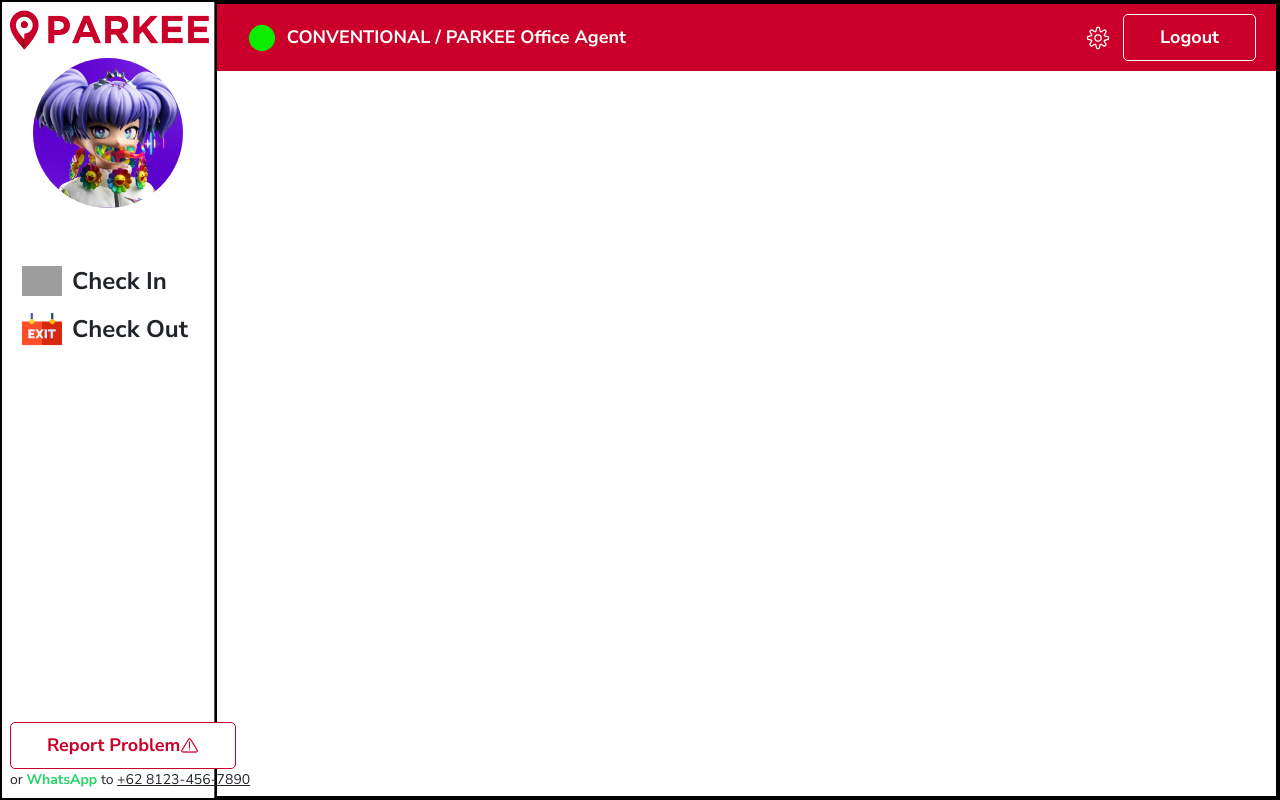
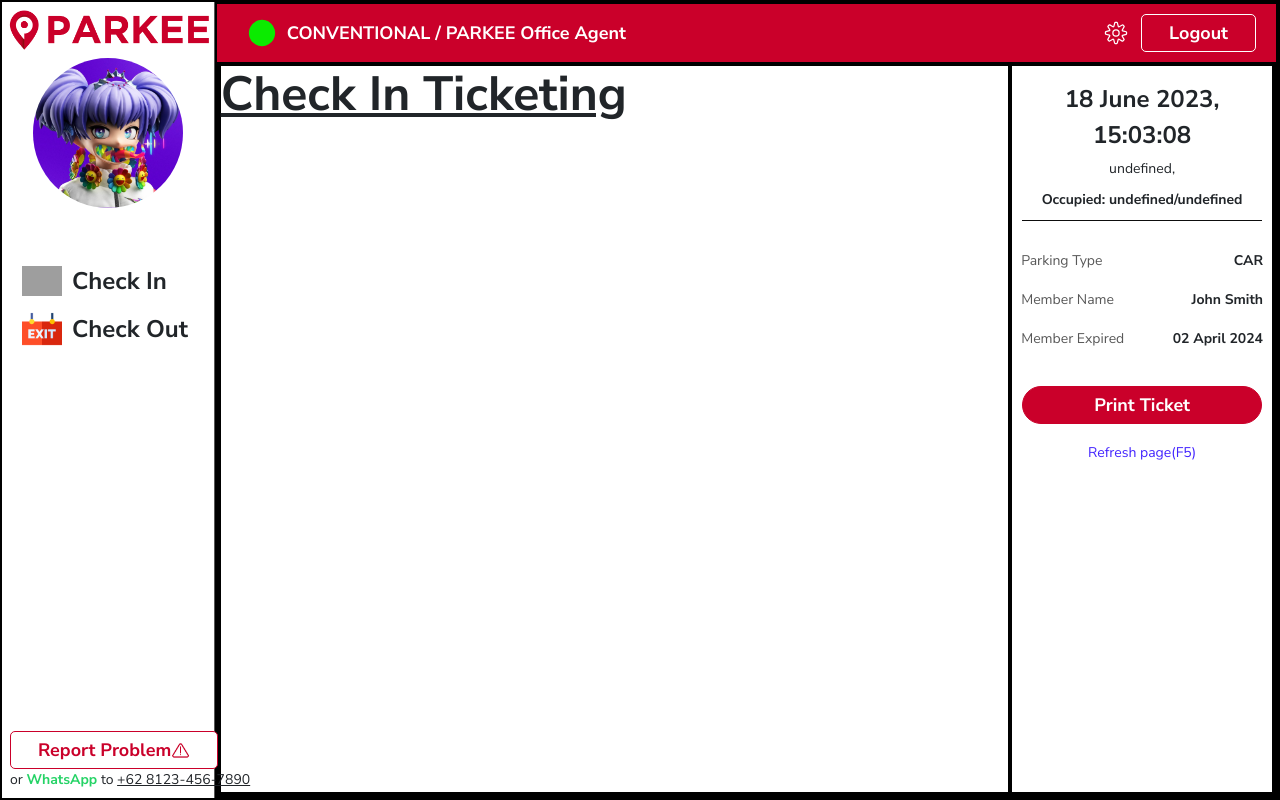
Before and after one commit to VL-037/parkee-pos, a React (Create React App) app in the folder frontend/: page / in a window 1280 px wide. Built offline with nearby package versions, Linux system fonts and the light colour scheme; no server answers; grey boxes are pictures that could not be loaded.

Commit message:
add static TicketDetail component

```diff
--- a/frontend/src/App.js
+++ b/frontend/src/App.js
@@ -1,16 +1,24 @@
 import React from "react";
-import { SideMenu, Navbar, ReportButton } from "./components";
+import { SideMenu, Navbar, ReportButton, TicketDetail } from "./components";
 import "./App.scss";
 
 function App() {
   return (
     <div className="app_container container-fluid">
-      <div className="row">
+      <div className="row height-100vh">
         <div className="col-2">
           <SideMenu />
         </div>
-        <div className="col">
+        <div className="col box">
           <Navbar />
+          <div className="row fill-remaining">
+            <div className="col">
+              <h2>Check In Ticketing</h2>
+            </div>
+            <div className="col-md-3">
+              <TicketDetail />
+            </div>
+          </div>
         </div>
         <ReportButton />
       </div>
--- a/frontend/src/App.scss
+++ b/frontend/src/App.scss
@@ -8,6 +8,10 @@
 
 .font-14 {
   font-size: 14px;
+}
+
+.font-16 {
+  font-size: 16px;
 }
 
 .font-24 {
@@ -46,7 +50,7 @@
   background-color: var(--grey-color);
   border: 1px solid var(--primary-color);
   color: var(--white-color);
-  padding: 0.5rem 2rem;
+  padding: 0.25rem 1.5rem;
   text-align: center;
   text-decoration: none;
   display: inline-block;
@@ -89,6 +93,11 @@
   }
 }
 
+.long-btn {
+  border-radius: 50px;
+  width: 100%;
+}
+
 .col,
 .row,
 .col-md-2,
@@ -107,6 +116,26 @@
   margin: 0;
 }
 
-.row {
+.height-100vh {
   height: 100vh;
 }
+
+.box {
+  display: flex;
+  flex-flow: column;
+  height: 100%;
+}
+
+.fill-remaining {
+  flex: 1 1 auto;
+}
+
+h2 {
+  font-weight: 700;
+  font-size: 48px;
+  text-decoration: underline;
+}
+
+// .table {
+//   margin: 0;
+// }
--- /dev/null
+++ b/frontend/src/components/Clock/Clock.jsx
@@ -0,0 +1,44 @@
+import React, { useState, useEffect } from "react";
+import "./Clock.scss";
+
+const Clock = () => {
+  const [currentDateTime, setCurrentDateTime] = useState(new Date());
+
+  useEffect(() => {
+    const interval = setInterval(() => {
+      setCurrentDateTime(new Date());
+    }, 1000);
+
+    return () => {
+      clearInterval(interval);
+    };
+  }, []);
+
+  const formatDate = (date) => {
+    const day = date.getDate();
+    const month = date.toLocaleString("default", { month: "long" });
+    const year = date.getFullYear();
+
+    return `${day} ${month} ${year}`;
+  };
+
+  const formatTime = (date) => {
+    const hours = date.getHours();
+    const minutes = date.getMinutes();
+    const seconds = date.getSeconds();
+
+    return `${padZero(hours)}:${padZero(minutes)}:${padZero(seconds)}`;
+  };
+
+  const padZero = (value) => {
+    return value.toString().padStart(2, "0");
+  };
+
+  return (
+    <div id="clock" className="bold-700 font-24">
+      {formatDate(currentDateTime)}, {formatTime(currentDateTime)}
+    </div>
+  );
+};
+
+export default Clock;
--- /dev/null
+++ b/frontend/src/components/Clock/Clock.scss
@@ -0,0 +1,3 @@
+#clock {
+    margin: 5px 0;
+}
--- /dev/null
+++ b/frontend/src/components/ParkingLotDetail/ParkingLotDetail.jsx
@@ -0,0 +1,41 @@
+import axios from "axios";
+import React, { useState, useEffect } from "react";
+import { ApiPath } from "../../constants";
+import "./ParkingLotDetail.scss";
+
+const ParkingLotDetail = () => {
+  const params = {
+    id: "8d24318a-17a4-448a-9e2d-f351f1244a33",
+  };
+
+  const [detail, setDetail] = useState({});
+
+  const fetchParkingLotDetail = async () => {
+    try {
+      const res = await axios.get(`http://localhost:8080/${ApiPath.Parking}`, {
+        params,
+      });
+      setDetail(res.data.data);
+      console.log(detail);
+    } catch (error) {
+      setDetail({});
+    }
+  };
+
+  useEffect(() => {
+    fetchParkingLotDetail();
+  }, []);
+
+  return (
+    <div>
+      <p className="font-14">{`${detail.companyName},`}</p>
+      <p className="font-14">{detail.address}</p>
+      <p
+        id="occupiedSpots"
+        className="font-14 bold-700"
+      >{`Occupied: ${detail.occupiedSpots}/${detail.vehicleCapacity}`}</p>
+    </div>
+  );
+};
+
+export default ParkingLotDetail;
--- /dev/null
+++ b/frontend/src/components/ParkingLotDetail/ParkingLotDetail.scss
@@ -0,0 +1,3 @@
+#occupiedSpots {
+    margin: 10px;
+}
--- /dev/null
+++ b/frontend/src/components/TicketDetail/TicketDetail.jsx
@@ -0,0 +1,42 @@
+import React, { useState, useEffect } from "react";
+import "./TicketDetail.scss";
+import Clock from "../Clock/Clock";
+import ParkingLotDetail from "../ParkingLotDetail/ParkingLotDetail";
+
+const TicketDetail = () => {
+  // const [ticketDetail, setTicketDetail]
+
+  return (
+    <div id="ticketDetail">
+      <div id="generalInfo" className="text-center">
+        <Clock />
+        <ParkingLotDetail />
+        <div className="custom-hr" />
+      </div>
+      <table id="ticketTable" className="table table-borderless">
+        <tbody>
+          <tr>
+            <td className="text-start">Parking Type</td>
+            <td className="text-end">CAR</td>
+          </tr>
+          <tr>
+            <td className="text-start">Member Name</td>
+            <td className="text-end">John Smith</td>
+          </tr>
+          <tr>
+            <td className="text-start">Member Expired</td>
+            <td className="text-end">02 April 2024</td>
+          </tr>
+        </tbody>
+      </table>
+      <div id="ticketButton" className="align-center">
+        <button className="primary-btn long-btn">Print Ticket</button>
+        <a href="/" className="font-14">
+          Refresh page(F5)
+        </a>
+      </div>
+    </div>
+  );
+};
+
+export default TicketDetail;
--- /dev/null
+++ b/frontend/src/components/TicketDetail/TicketDetail.scss
@@ -0,0 +1,39 @@
+#generalInfo {
+    // border: 5px solid purple;
+    padding: 10px;
+}
+
+.custom-hr {
+    height: 1px;
+    background-color: var(--black-color);
+    margin: 10px 0;
+}
+
+#ticketTable {
+    // border: 5px solid orange;
+    // margin-bottom: 1rem;
+
+    tbody > tr > td.text-start {
+        color: var(--grey-color);
+        font-size: 14px;
+    }
+
+    tbody > tr > td.text-end {
+        font-size: 14px;
+        font-weight: 700;
+    }
+}
+
+#ticketButton {
+    // border: 3px solid green;
+    padding: 10px;
+    display: flex;
+    align-items: center;
+    justify-content: center;
+    flex-direction: column;
+
+    a {
+        color: var(--blue-link-color);
+        margin-top: 1rem;
+    }
+}
--- a/frontend/src/components/index.js
+++ b/frontend/src/components/index.js
@@ -1,5 +1,7 @@
 import SideMenu from "./SideMenu/SideMenu";
 import Navbar from "./Navbar/Navbar";
 import ReportButton from "./ReportButton/ReportButton";
+import TicketDetail from "./TicketDetail/TicketDetail";
+import Clock from "./Clock/Clock";
 
-export { SideMenu, Navbar, ReportButton };
+export { SideMenu, Navbar, ReportButton, TicketDetail };
--- a/frontend/src/constants/ApiPath.js
+++ b/frontend/src/constants/ApiPath.js
@@ -3,7 +3,7 @@
 const ApiPath = {
   Officer: `${BASE_PATH}/officers`,
   Member: `${BASE_PATH}/members`,
-  Parking: `${BASE_PATH}/parkings`,
+  Parking: `${BASE_PATH}/parking`,
   Ticket: `${BASE_PATH}/tickets`,
   TicketCheckIn: `${BASE_PATH}/tickets/check-in`,
   TicketCheckOut: `${BASE_PATH}/tickets/check-out`,
--- a/frontend/src/index.css
+++ b/frontend/src/index.css
@@ -3,19 +3,22 @@
 :root {
   --font-base: 'Nunito Sans', sans-serif;
 
-  --primary-color: #CA002A;
-  --medium-dark-primary-color: #B50025;
-  --dark-primary-color: #A20021;
-  --primary-color-disabled: #FFA1B5;
+  --primary-color: #ca002a;
+  --medium-dark-primary-color: #b50025;
+  --dark-primary-color: #a20021;
+  --primary-color-disabled: #ffa1b5;
 
-  --white-color: #FFFFFF;
-  --secondary-color: #FFFFFF;
-  --medium-dark-secondary-color: #F4F4F4;
-  --dark-secondary-color: #EFEFEF;
+  --white-color: #ffffff;
+  --secondary-color: #ffffff;
+  --medium-dark-secondary-color: #f4f4f4;
+  --dark-secondary-color: #efefef;
 
   --grey-color: #585858;
   --medium-dark-grey-color: #505050;
   --dark-grey-color: #424242;
+  --black-color: #0d0d0d;
+
+  --blue-link-color: #4223ff;
 }
 
 * {
```
